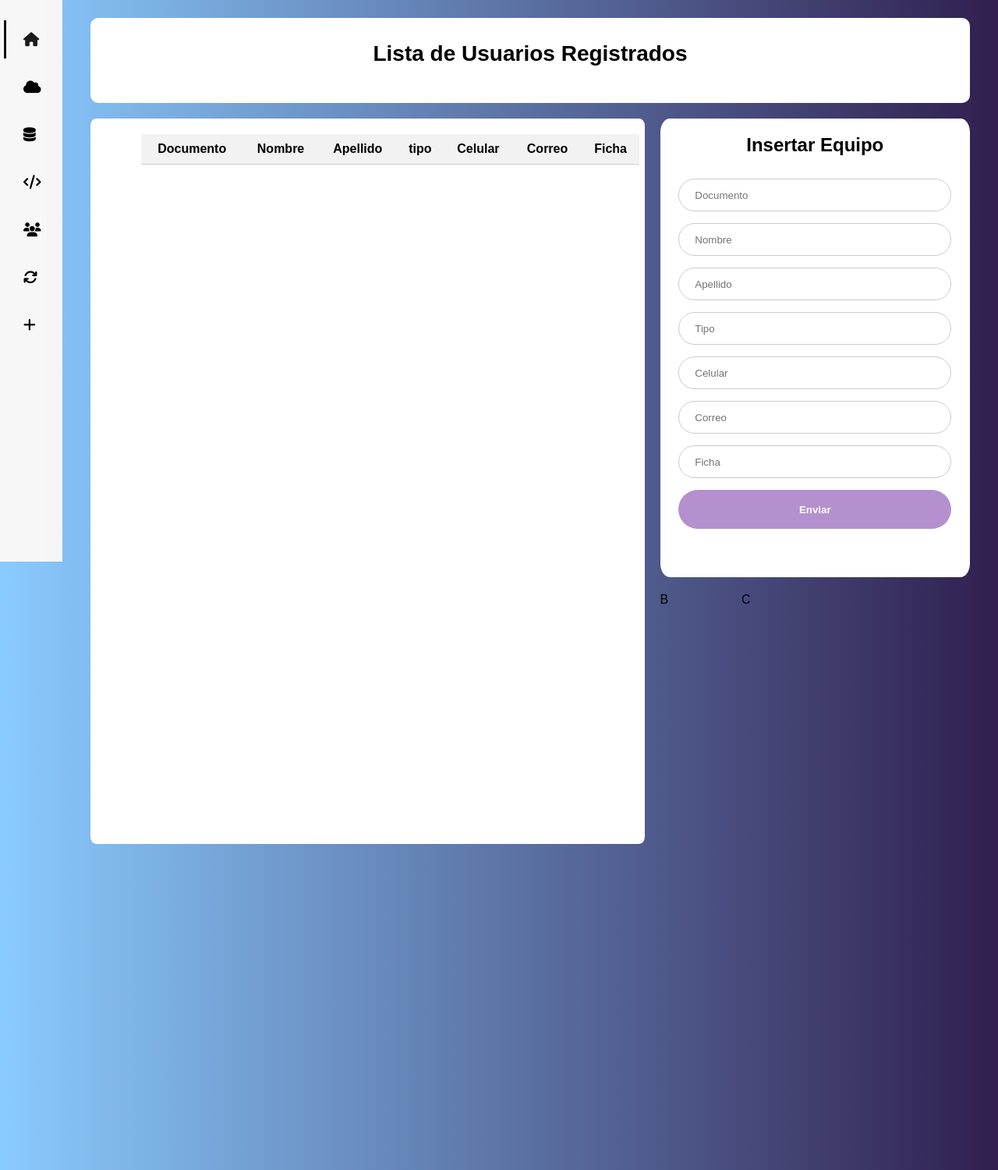
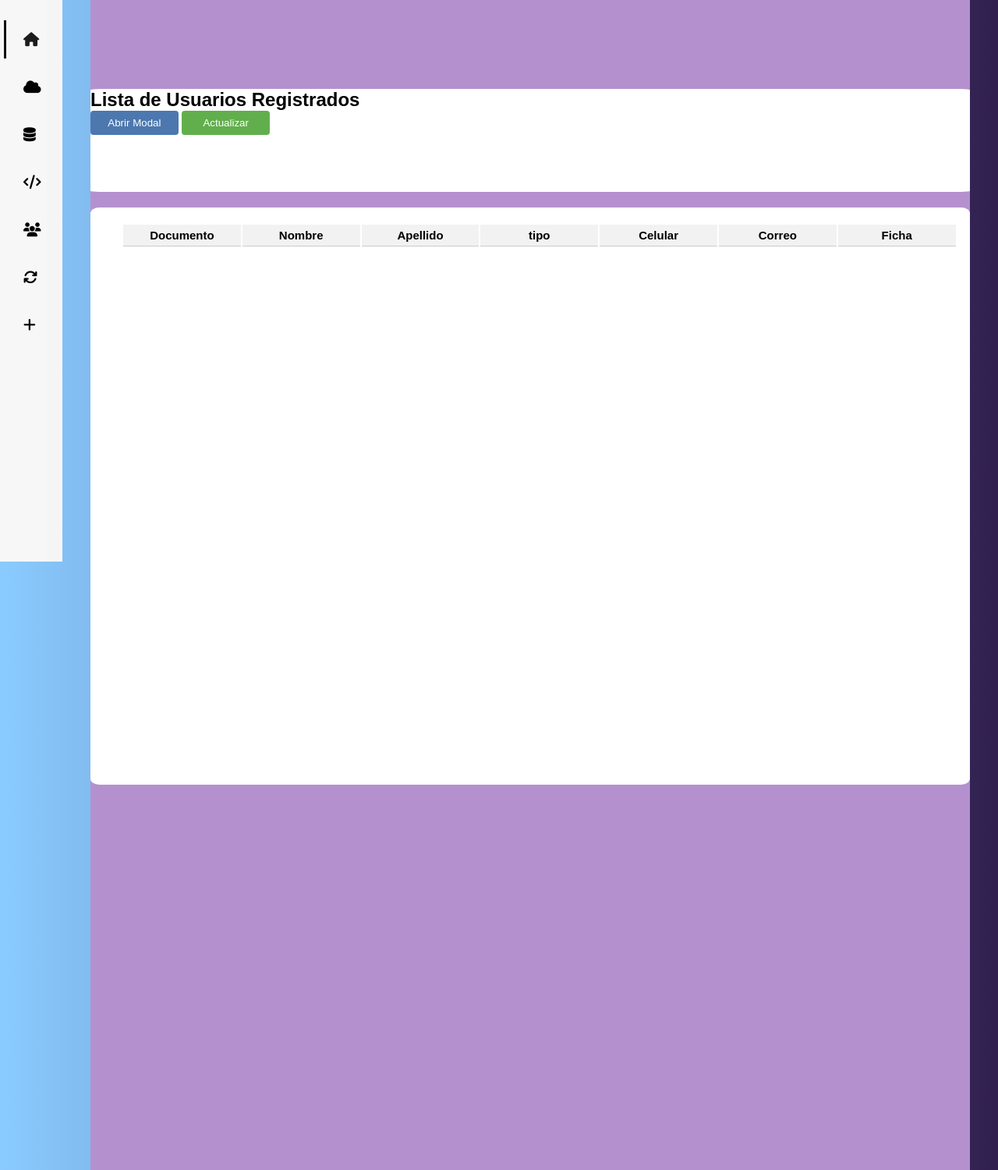
Before and after one commit to Dan2001afk/Proyecto_ICED_con_DJANGO, a Django app: page /Usuario in a window 1280 px wide. Shown: the part 80-1580 px from the top of the page at 78% size. Run offline with Django 4.2, Linux system fonts and the light colour scheme; data that the repository does not hold is empty; some libraries are stand-ins or nearby versions.

Commit message:
Nicolas diesño Usuarios,LISTAR,INSERTAR funcional

```diff
--- a/Invetario_ICED/AppInventario_ICED/static/css/Usuario.css
+++ b/Invetario_ICED/AppInventario_ICED/static/css/Usuario.css
@@ -177,7 +177,7 @@
   /*contenedores para el cotenido y el grid*/
   .cont{
 
-
+    background-color: #b491ce;
     max-width: 100%;
     height: 1500px;
     display: grid;
@@ -195,66 +195,146 @@
 
   }
 
-
 .contenedor1{
-    margin-top: 2%;
   background-color: rgb(255, 255, 255);
   grid-column: 1/12;
-    grid-row: 1/5;
-    text-align: center;
-    font-size: 18px;
-    border-radius: 10px;
+  grid-row: 4/8;
+  border-radius: 1%;
 }
-
-  .contenedor1 h1{
-    font-size: 28px;
-    text-align: center;
-    margin: 30px;
-  }
-
 
 .contenedor2{
   background-color: rgb(255, 255, 255);
-    grid-column: 1/8;
-    grid-row: 5/30;
+  grid-column: 1/12;
+  grid-row: 8/28;
   border-radius: 1%;
   overflow-y: auto;
   overflow-x: hidden;
 }
+
 /*diseño de la tabla*/
 table {
-    width: 90%;
-    border-collapse: collapse;
-    margin: 65px;
+  width: 95%;
+  margin: 40px;
   margin-top: 20px;
 }
 
 table th, table td {
+  width: 13%;
   border-bottom: 1px solid #ccc;
-    padding: 10px;
+  padding: 5px;
   text-align: center;
+  font-size: 15px;
 }
 
 table th {
   background-color: #f2f2f2;
 }
+/* Estilos para los botones de la tabla */
+.btnEliminar {
+  width: 100%;
+  background-color: #de3156; /* Color de fondo */
+  color: white; /* Color del texto */
+  padding: 8px 16px; /* Espaciado interno */
+  border: none; /* Sin borde */
+  border-radius: 4px; /* Bordes redondeados */
+  cursor: pointer; /* Cambiar el cursor al pasar por encima */
+  margin-top: 4px;
+
+}
+
+.btnActualizar{
+  width: 10%;
+  background-color: #61af4c; /* Color de fondo */
+  color: white; /* Color del texto */
+  padding: 8px 16px; /* Espaciado interno */
+  border: none; /* Sin borde */
+  border-radius: 4px; /* Bordes redondeados */
+  cursor: pointer; /* Cambiar el cursor al pasar por encima */
+
+}
+
+.btnInsertar{
+  width: 10%;
+  background-color: #4c78af; /* Color de fondo */
+  color: white; /* Color del texto */
+  padding: 8px 16px; /* Espaciado interno */
+  border: none; /* Sin borde */
+  border-radius: 4px; /* Bordes redondeados */
+  cursor: pointer; /* Cambiar el */
+
+}
 
 
-  .contenedor3 {
-    background-color: rgb(255, 255, 255);
-    grid-column: 8/12;
-    grid-row: 5/21;
-    border-radius: 3%;
-    padding: 20px;
-    display: flex;
-    flex-direction: column;
-    align-items: center;
-    padding: 20px;
+.btnEliminar:hover {
+  background-color: #e77d26;
 }
 
-  .contenedor3 h1{
-    margin-bottom: 11%;
+.btnActualizar:hover{
+  background-color: #d0f112;
 }
+
+.btnInsertar:hover{
+  background-color: #5338aa;
+}
+
+/* Estilos para el modal 1 y 2 */
+.modal {
+  display: none;
+  position: fixed;
+  z-index: 1;
+  left: 0;
+  top: 0;
+  width: 100%;
+  height: 100%;
+  overflow: auto;
+  background-color: rgba(45, 37, 100, 0.388);
+}
+
+.modal-content {
+  background-color: #fefefe;
+  margin: 10% auto;
+  padding: 20px;
+  border: 1px solid #888;
+  border-radius: 8px;
+  max-width: 500px;
+  height: 600px;
+  box-shadow: 0px 4px 8px rgba(118, 7, 7, 0.1);
+  text-align: center;
+}
+
+.close {
+  color: #aaa;
+  float: right;
+  font-size: 24px;
+  font-weight: bold;
+}
+
+.close2 {
+  color: #aaa;
+  float: right;
+  font-size: 24px;
+  font-weight: bold;
+}
+
+.close:hover,
+.close:focus {
+  color: black;
+  text-decoration: none;
+  cursor: pointer;
+}
+
+
+/*estilos del contenido interno de la tabla*/
+
+.modal h2{
+
+  text-align: center;
+  margin: 20px;
+
+}
+
+
+
 
 
   #Usu_Documento{
--- a/Invetario_ICED/AppInventario_ICED/templates/Usuarios.html
+++ b/Invetario_ICED/AppInventario_ICED/templates/Usuarios.html
@@ -10,7 +10,9 @@
     <script src="{% static 'js/ListarUsuarios.js' %}"></script>
     <script src="{% static 'js/InsertarUsuarios.js' %}"></script>
     <script src="{% static 'js/script.js' %}"></script>
+    <script src="https://code.jquery.com/jquery-3.6.0.min.js"></script>
     <script src="https://kit.fontawesome.com/3d7a846b01.js" crossorigin="anonymous"></script>
+
 
 </head>
 <body id="body" style="max-height: 100vh; overflow-y: scroll;">
@@ -83,6 +85,9 @@
 
         <div class="contenedor1">
             <h1>Lista de Usuarios Registrados</h1>
+            <button id="openModalBtn" class="btnInsertar">Abrir Modal</button>
+            <button id="openModalBtn" class="btnActualizar">Actualizar</button>
+
         </div>
 
         <div class="contenedor2">
@@ -110,8 +115,48 @@
             </div>
         </div>
 
-        <div class="contenedor3">
-            <h1>Insertar Equipo</h1>
+        <!--modal1-->
+        <div id="myModal" class="modal">
+            <div class="modal-content">
+                <span class="close">&times;</span>
+                <h2>Actualizar Registro</h2>
+                <form id="updateForm">
+                    <!-- Campos para actualizar los datos -->
+                    <div class="mb-3">
+                        <input type="text" class="form-control" id="equi_id_actualizar" name="equi_id_actualizar" placeholder="ID del Equipo">
+                    </div>
+                    <div class="mb-3">
+                        <input type="text" class="form-control" id="equi_tipo_actualizar" name="equi_tipo_actualizar" placeholder="Tipo">
+                    </div>
+                    <div class="mb-3">
+                        <input type="text" class="form-control" id="equi_modelo_actualizar" name="equi_modelo_actualizar" placeholder="Modelo">
+                    </div>
+                    <div class="mb-3">
+                        <input type="text" class="form-control" id="equi_color_actualizar" name="equi_color_actualizar" placeholder="Color">
+                    </div>
+                    <div class="mb-3">
+                        <input type="text" class="form-control" id="equi_serial_actualizar" name="equi_serial_actualizar" placeholder="Serial">
+                    </div>
+                    <div class="mb-3">
+                        <input type="text" class="form-control" id="equi_estado_actualizar" name="equi_estado_actualizar" placeholder="Estado">
+                    </div>
+                    <div class="mb-3">
+                        <input type="text" class="form-control" id="equi_especialidad_actualizar" name="equi_especialidad_actualizar" placeholder="Especialidad">
+                    </div>
+                    <div class="mb-3">
+                        <button type="button" id="ActualizarEquipo" class="btn btn-primary w-100 fs-5 mb-3">Actualizar Equipo</button>
+                    </div>
+                </form>
+            </div>
+        </div>
+        <!-- ... -->
+
+
+        <!--modal2-->
+        <div id="myModal2" class="modal">
+                <div class="modal-content">
+                    <span class="close2">&times;</span>
+                    <h2>Insertar Registro Usuarios </h2>
                     <form method=""  id="FormUsuarios" >
 
 
@@ -135,11 +180,14 @@
 
                     </form>
                 </div>
+        </div>
+        <!---->
 
 
 
-        <div class="contenedor4">B</div>
-        <div class="contenedor5">C</div>
+
+
+
 
 
     </section>
@@ -148,6 +196,8 @@
 
 
     <script src="static/js/script.js"></script>
+    <script src="static/js/script3.js"></script>
+
 
 
 
```
Lines whose indentation alone changed are shown as unchanged.
